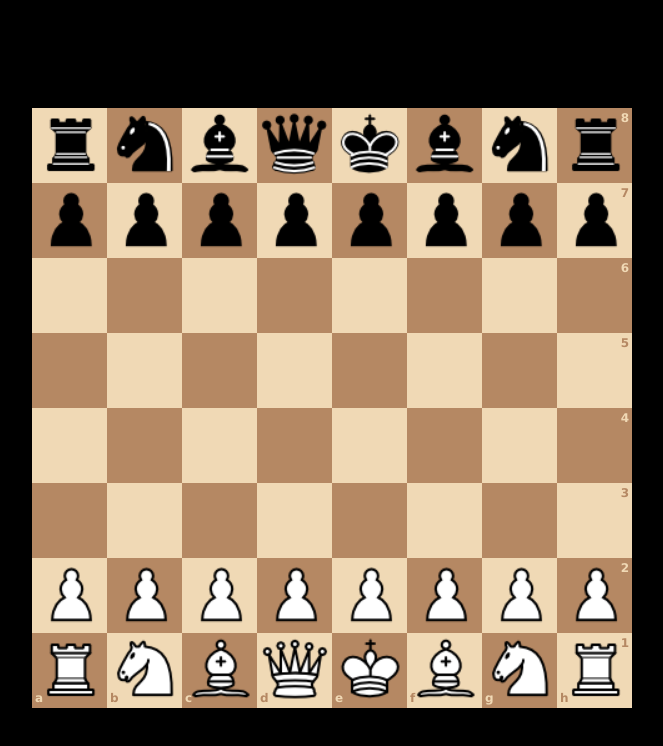
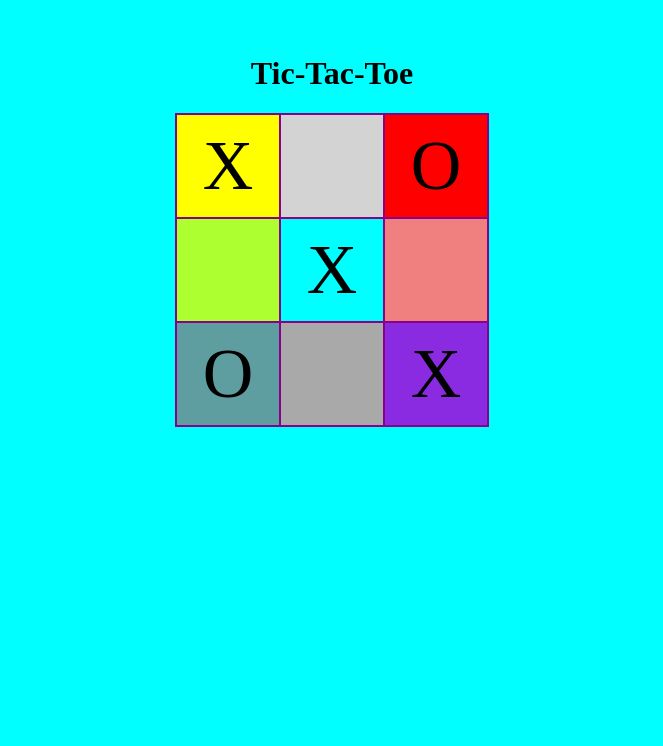
Before and after one commit to alospada/html-css-js-turtorial, a plain HTML site: page index.html in a window 1280 px wide. Shown: the whole page, without its empty margins (308-971 px from the left). Drawn offline with Linux system fonts and the light colour scheme.

Commit message:
Add files via upload

```diff
--- a/index.html
+++ b/index.html
@@ -1,233 +1,87 @@
 <!DOCTYPE html>
-<html>
-  <head>
-    <title>Chess Board</title>
-    <link rel="stylesheet" href="style.css" />
-  </head>
-  <body>
-    <div class="chessBoard">
-      <!--8th Rank -->
-      <div class="square white">
-        <div class="piece rook" color="black">
-          <img src="Black-Rook.png" alt="Rook">
-        </div>
-      </div>
-      <div class="square black">
-        <div class="piece knight" color="black">
-          <img src="Black-Knight.png" alt="Knight">
-        </div>
-      </div>
-      <div class="square white">
-        <div class="piece bishop" color="black">
-          <img src="Black-Bishop.png" alt="Bishop">
-        </div>
-      </div>
-      <div class="square black">
-        <div class="piece queen" color="black">
-          <img src="Black-Queen.png" alt="Queen">
-        </div>
-      </div>
-      <div class="square white">
-        <div class="piece king" color="black">
-          <img src="Black-King.png" alt="King">
-        </div>
-      </div>
-      <div class="square black">
-        <div class="piece bishop" color="black">
-          <img src="Black-Bishop.png" alt="Bishop">
-        </div>
-      </div>
-      <div class="square white">
-        <div class="piece knight" color="black">
-          <img src="Black-Knight.png" alt="Knight">
-        </div>
-      </div>
-      <div class="square black">
-        <div class="coordinate rank whiteText">8</div>
-        <div class="piece rook" color="black">
-          <img src="Black-Rook.png" alt="Rook">
-        </div>
-      </div>
-       <!--7th Rank -->
-       <div class="square black">
-        <div class="piece pawn" color="black">
-          <img src="Black-Pawn.png" alt="Pawn">
-        </div>
-       </div>
-       <div class="square white">
-        <div class="piece pawn" color="black">
-          <img src="Black-Pawn.png" alt="Pawn">
-        </div>
-       </div>
-       <div class="square black">
-        <div class="piece pawn" color="black">
-          <img src="Black-Pawn.png" alt="Pawn">
-        </div>
-       </div>
-       <div class="square white">
-        <div class="piece pawn" color="black">
-          <img src="Black-Pawn.png" alt="Pawn">
-        </div>
-       </div>
-       <div class="square black">
-        <div class="piece pawn" color="black">
-          <img src="Black-Pawn.png" alt="Pawn">
-        </div>
-       </div>
-       <div class="square white">
-        <div class="piece pawn" color="black">
-          <img src="Black-Pawn.png" alt="Pawn">
-        </div>
-       </div>
-       <div class="square black">
-        <div class="piece pawn" color="black">
-          <img src="Black-Pawn.png" alt="Pawn">
-        </div>
-       </div>
-       <div class="square white">
-        <div class="coordinate rank blackText">7</div>
-        <div class="piece pawn" color="black">
-          <img src="Black-Pawn.png" alt="Pawn">
-        </div>
-       </div>
-        <!--6th Rank -->
-        <div class="square white"></div>
-        <div class="square black"></div>
-        <div class="square white"></div>
-        <div class="square black"></div>
-        <div class="square white"></div>
-        <div class="square black"></div>
-        <div class="square white"></div>
-        <div class="square black">
-          <div class="coordinate rank whiteText">6</div>
-        </div>
-         <!--5th Rank -->
-        <div class="square black"></div>
-       <div class="square white"></div>
-       <div class="square black"></div>
-       <div class="square white"></div>
-       <div class="square black"></div>
-       <div class="square white"></div>
-       <div class="square black"></div>
-       <div class="square white">
-        <div class="coordinate rank blackText">5</div>
-       </div>
-         <!--4th Rank -->
-         <div class="square white"></div>
-         <div class="square black"></div>
-         <div class="square white"></div>
-         <div class="square black"></div>
-         <div class="square white"></div>
-         <div class="square black"></div>
-         <div class="square white"></div>
-         <div class="square black">
-          <div class="coordinate rank whiteText">4</div>
-         </div>
-          <!--3rd Rank -->
-        <div class="square black"></div>
-        <div class="square white"></div>
-        <div class="square black"></div>
-        <div class="square white"></div>
-        <div class="square black"></div>
-        <div class="square white"></div>
-        <div class="square black"></div>
-        <div class="square white">
-          <div class="coordinate rank blackText">3</div>
-        </div>
-        <!--2nd Rank -->
-        <div class="square white">
-          <div class="piece pawn" color="white">
-            <img src="White-Pawn.png" alt="Pawn">
-          </div>
-        </div>
-        <div class="square black">
-          <div class="piece pawn" color="white">
-            <img src="White-Pawn.png" alt="Pawn">
-          </div>
-        </div>
-        <div class="square white">
-          <div class="piece pawn" color="white">
-            <img src="White-Pawn.png" alt="Pawn">
-          </div>
-        </div>
-        <div class="square black">
-          <div class="piece pawn" color="white">
-            <img src="White-Pawn.png" alt="Pawn">
-          </div>
-        </div>
-        <div class="square white">
-          <div class="piece pawn" color="white">
-            <img src="White-Pawn.png" alt="Pawn">
-          </div>
-        </div>
-        <div class="square black">
-          <div class="piece pawn" color="white">
-            <img src="White-Pawn.png" alt="Pawn">
-          </div>
-        </div>
-        <div class="square white">
-          <div class="piece pawn" color="white">
-            <img src="White-Pawn.png" alt="Pawn">
-          </div>
-        </div>
-        <div class="square black">
-          <div class="coordinate rank whiteText">2</div>
-          <div class="piece pawn" color="white">
-            <img src="White-Pawn.png" alt="Pawn">
-          </div>
-        </div>
-         <!--1st Rank -->
-         <div class="square black">
-          <div class="coordinate whiteText">a</div>
-          <div class="piece rook" color="white">
-            <img src="White-Rook.png" alt="Rook">
-          </div>
-         </div>
-         <div class="square white">
-          <div class="coordinate blackText">b</div>
-          <div class="piece knight" color="white">
-            <img src="White-Knight.png" alt="Knight">
-          </div>
-         </div>
-         <div class="square black">
-          <div class="coordinate whiteText">c</div>
-          <div class="piece bishop" color="white">
-            <img src="White-Bishop.png" alt="Bishop">
-          </div>
-         </div>
-         <div class="square white">
-          <div class="coordinate blackText">d</div>
-          <div class="piece queen" color="white">
-            <img src="White-Queen.png" alt="Queen">
-          </div>
-         </div>
-         <div class="square black">
-          <div class="coordinate whiteText">e</div>
-          <div class="piece king" color="white">
-            <img src="White-King.png" alt="King">
-          </div>
-         </div>
-         <div class="square white">
-          <div class="coordinate blackText">f</div>
-          <div class="piece bishop" color="white">
-            <img src="White-Bishop.png" alt="Bishop">
-          </div>
-         </div>
-         <div class="square black">
-          <div class="coordinate whiteText">g</div>
-          <div class="piece knight" color="white">
-            <img src="White-Knight.png" alt="Knight">
-          </div>
-         </div>
-         <div class="square white">
-          <div class="coordinate rank blackText">1</div>
-          <div class="coordinate blackText">h</div>
-          <div class="piece rook" color="white">
-            <img src="White-Rook.png" alt="Rook">
-          </div>
-         </div>
-    </div>
-    <div id="dices"></div>
-    <script src="main.js"></script>
-  </body>
+<html lang="en">
+    <head>
+        <meta charset="UTF-8">
+        <meta name="viewport" content="width=device-width, initial-scale=1.0">
+        <title>Document</title>
+        <style>
+            body{
+                text-align: center;
+                margin-top: 55px;
+                background-color: aqua;
+            }
+            table{
+                margin: auto;
+                border-collapse: collapse;
+            }
+            td{
+                width: 100px;
+                height: 100px;
+                text-align: center;
+                vertical-align: middle;
+                font-size: 70px;
+                cursor: pointer;
+                background-color: darkgray;
+                font-weight: lighter;
+                border: 2px solid darkmagenta;
+                transition: background-color: 0.5s;
+            }
+            td:hover{
+                background-color: lightskyblue;
+            }
+            .tile-1{
+
+                background-color: yellow;
+            }
+            .tile-2{
+                background-color: red;
+            }
+            .tile-3{
+                background-color: aqua;
+            }
+            .tile-4{
+                background-color: cadetblue;
+            }
+            .tile-5{
+                background-color: blueviolet;
+            }
+            .tile-01{
+                background-color: lightgray;
+            }
+            .tile-02{
+                background-color: greenyellow;
+            }
+            .tile-03{
+                background-color: purple;
+            }
+            .tile-04{
+                background-color: lightcoral;
+            }
+        </style>
+        </head>
+        <body>
+            <h1>Tic-Tac-Toe</h1>
+            <table>
+                <tr>
+                    <td class="tile-1">X</td>
+                        <td class="tile-01"></td>
+                        <td class="tile-2">O</td>
+                        </tr>
+
+
+                        <tr>
+                        <td class="tile-02"></td>
+                        <td class="tile-3">X</td>
+                        <td class="tile-04"></td>
+                        </tr>
+
+
+                        <tr>
+                            <td class="tile-4">O</td>
+                            <td class="tile-05"></td>
+                            <td class="tile-5">X</td>
+                        </tr>
+            </table>
+
+        </body>
 </html>
```
